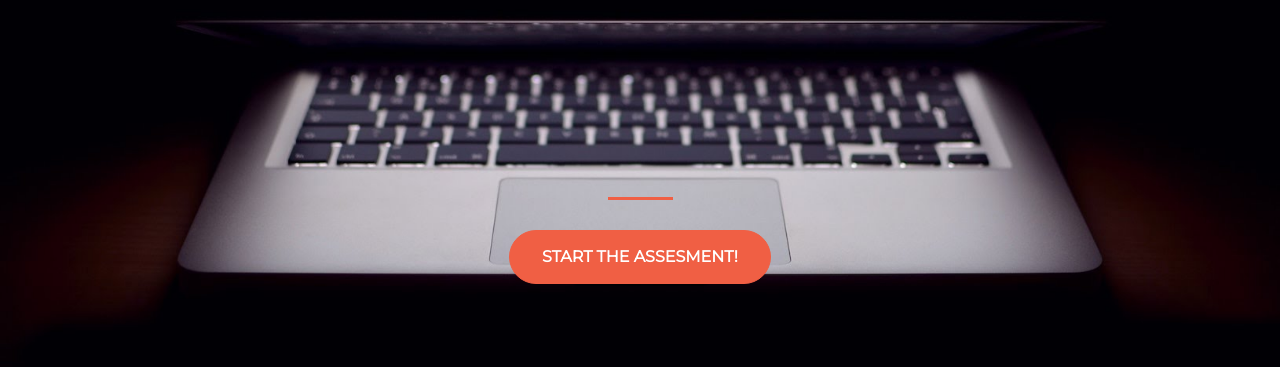
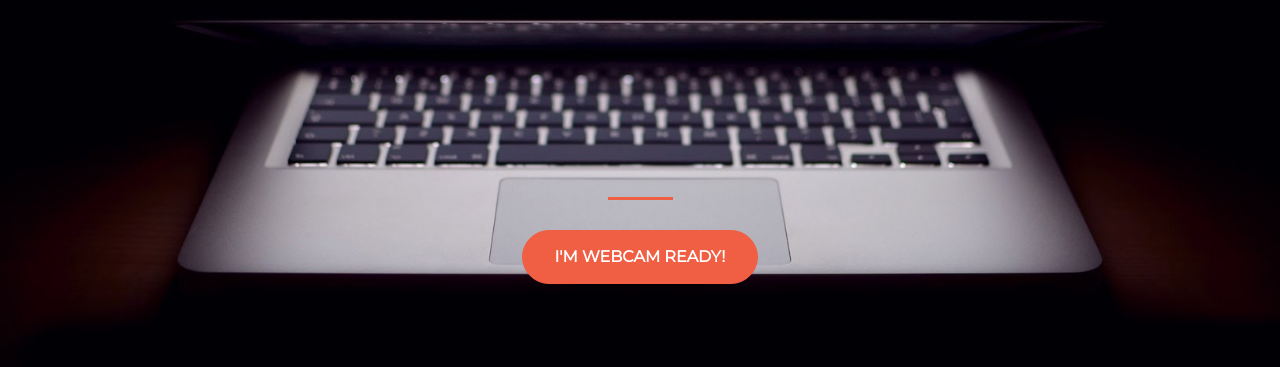
Before and after one commit to manaslohani/expressions.github.io, a plain HTML site: page Start.html in a window 1280 px wide. Shown: the part 293-660 px from the top of the page. Drawn offline with nearby package versions, Linux system fonts and the light colour scheme.

Commit message:
edited the Webcam button

```diff
--- a/Start.html
+++ b/Start.html
@@ -25,7 +25,7 @@
           </div>
           <div class="col-lg-12 my-auto">
             <a href="index.html">
-              <button class="btn btn-primary btn-xl">Start the assesment!</button>
+              <button class="btn btn-primary btn-xl">I'm Webcam Ready!</button>
             </a>
           </div>
         </div>
```
